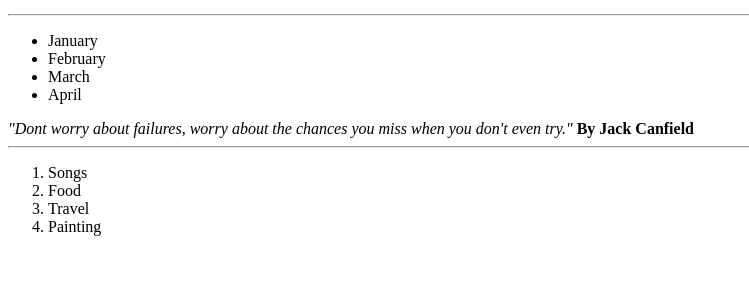
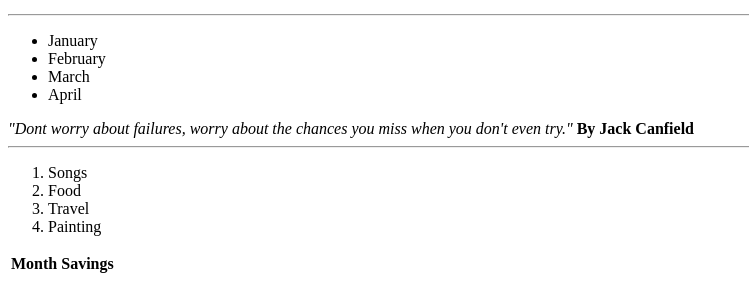
Before and after one commit to KN87/homework2, a plain HTML site: page index.html in a window 1280 px wide. Shown: the part 494-800 px from the top of the page, without its empty margins (0-749 px from the left). Drawn offline with Linux system fonts and the light colour scheme.

Commit message:
Added table & table heading tag

```diff
--- a/index.html
+++ b/index.html
@@ -31,5 +31,21 @@
       <li> Travel </li>
       <li> Painting </li>
     </ol>
+
+    <table>
+      <tr>
+         <th>Month</th>
+         <th>Savings</th>
+      </tr>
+    </table>
+
+
+
+
+
+
+
+
+
   </body>
  </html>
```
